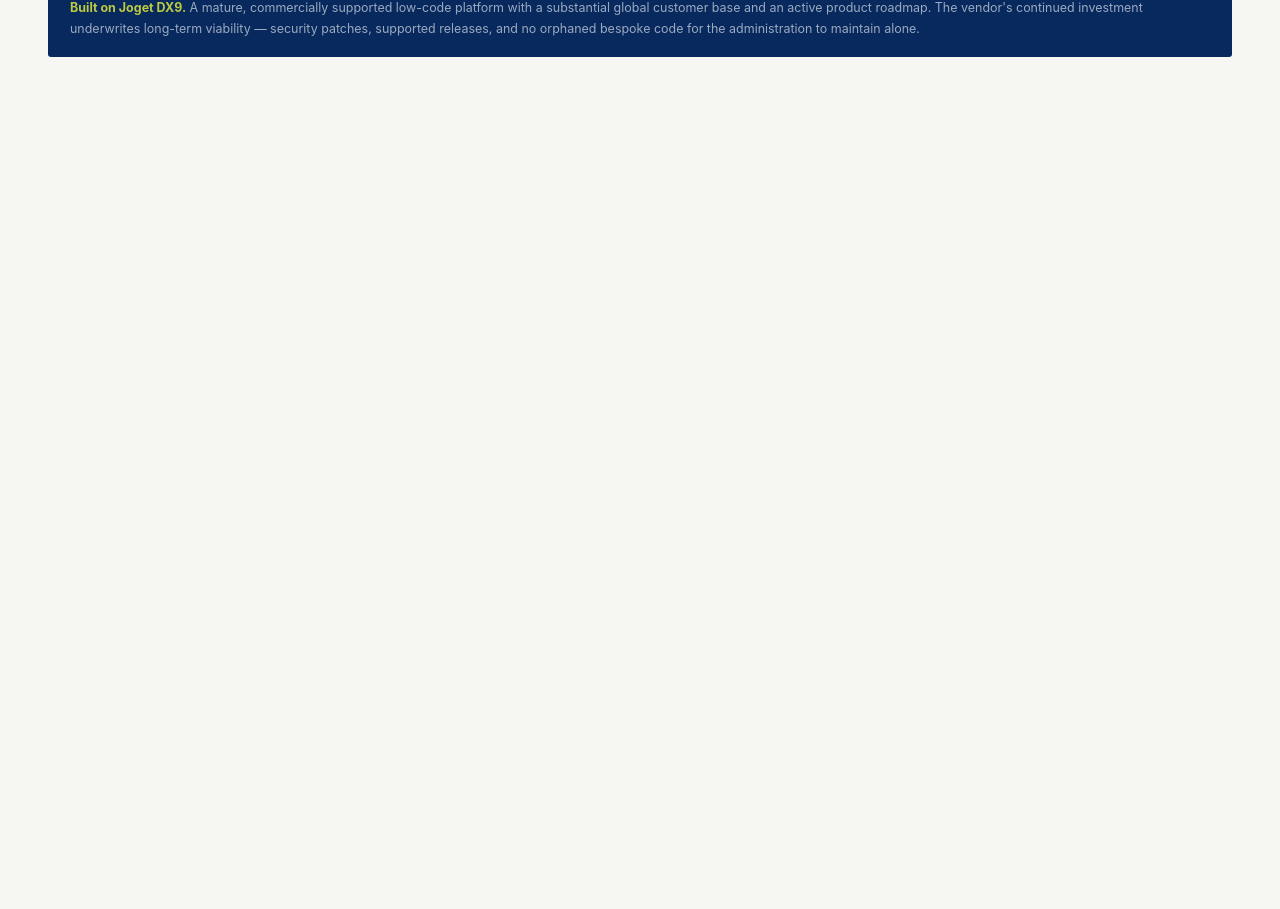
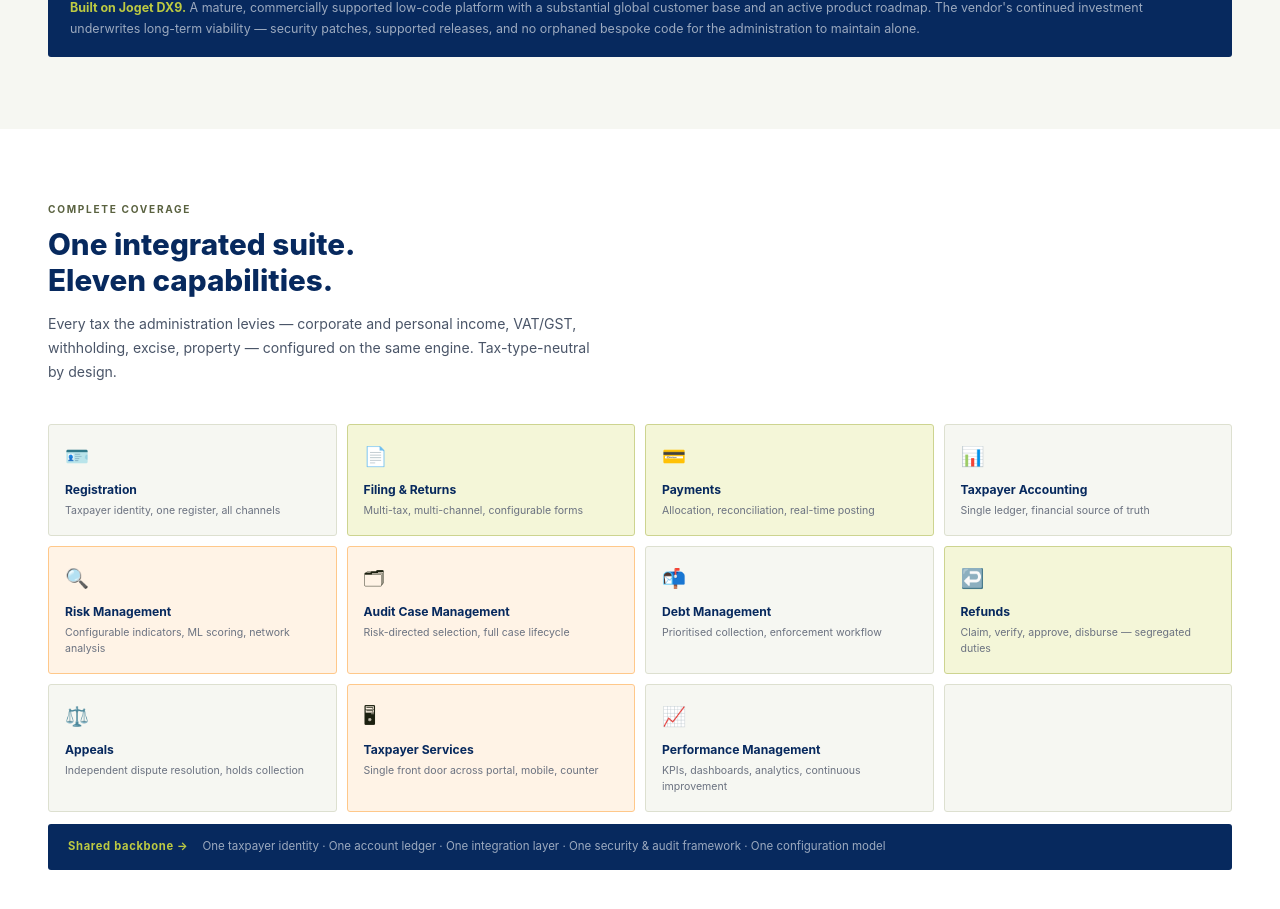
Before and after one commit to alaponin/daftaria-website, a React (Vite) app: page / in a window 1280 px wide. Shown: the part 1613-2522 px from the top of the page. Before the commit the page ends 1742 px from the top, so only its background shows below. Built offline with nearby package versions, Linux system fonts and the light colour scheme.

Commit message:
feat: Capabilities section — 11-module grid + backbone bar

```diff
--- /dev/null
+++ b/src/components/Capabilities.css
@@ -0,0 +1,76 @@
+.capabilities {
+  background: white;
+  padding: 72px 48px;
+}
+
+.capabilities__h2 {
+  font-size: 1.85rem;
+  font-weight: 800;
+  color: var(--blue);
+  line-height: 1.2;
+  margin-bottom: 0.875rem;
+}
+
+.capabilities__grid {
+  display: grid;
+  grid-template-columns: repeat(4, 1fr);
+  gap: 10px;
+  margin-bottom: 12px;
+}
+
+.cap-card {
+  border-radius: 3px;
+  padding: 16px;
+  border: 1px solid var(--border);
+}
+
+.cap-card--default { background: var(--off); }
+.cap-card--green   { background: #f4f6d8; border-color: #cdd490; }
+.cap-card--orange  { background: #fff3e6; border-color: #ffc88a; }
+.cap-card--empty   { background: var(--off); min-height: 100px; }
+
+.cap-card__icon { font-size: 1.2rem; margin-bottom: 8px; }
+
+.cap-card__title {
+  font-size: 0.76rem;
+  font-weight: 700;
+  color: var(--blue);
+  margin-bottom: 4px;
+}
+
+.cap-card__desc {
+  font-size: 0.66rem;
+  color: #6b7280;
+  line-height: 1.5;
+}
+
+.capabilities__spine {
+  background: var(--blue);
+  border-radius: 3px;
+  padding: 14px 20px;
+  display: flex;
+  align-items: center;
+  gap: 14px;
+  flex-wrap: wrap;
+}
+
+.capabilities__spine-label {
+  font-size: 0.7rem;
+  font-weight: 700;
+  color: var(--green);
+  letter-spacing: 0.06em;
+  white-space: nowrap;
+  flex-shrink: 0;
+}
+
+.capabilities__spine-desc {
+  font-size: 0.72rem;
+  color: var(--on-dark-secondary);
+  line-height: 1.5;
+}
+
+@media (max-width: 768px) {
+  .capabilities { padding: 52px 20px; }
+  .capabilities__grid { grid-template-columns: repeat(2, 1fr); }
+  .cap-card--empty { display: none; }
+}
--- a/src/components/Capabilities.jsx
+++ b/src/components/Capabilities.jsx
@@ -1 +1,47 @@
-export default function Capabilities() { return <div /> }
+import './Capabilities.css'
+
+const CAPS = [
+  { icon: '🪪', title: 'Registration',           desc: 'Taxpayer identity, one register, all channels',             variant: 'default' },
+  { icon: '📄', title: 'Filing & Returns',        desc: 'Multi-tax, multi-channel, configurable forms',              variant: 'green'   },
+  { icon: '💳', title: 'Payments',               desc: 'Allocation, reconciliation, real-time posting',             variant: 'green'   },
+  { icon: '📊', title: 'Taxpayer Accounting',    desc: 'Single ledger, financial source of truth',                  variant: 'default' },
+  { icon: '🔍', title: 'Risk Management',         desc: 'Configurable indicators, ML scoring, network analysis',     variant: 'orange'  },
+  { icon: '🗂',  title: 'Audit Case Management',  desc: 'Risk-directed selection, full case lifecycle',              variant: 'orange'  },
+  { icon: '📬', title: 'Debt Management',         desc: 'Prioritised collection, enforcement workflow',              variant: 'default' },
+  { icon: '↩️', title: 'Refunds',                desc: 'Claim, verify, approve, disburse — segregated duties',      variant: 'green'   },
+  { icon: '⚖️', title: 'Appeals',               desc: 'Independent dispute resolution, holds collection',           variant: 'default' },
+  { icon: '🖥',  title: 'Taxpayer Services',      desc: 'Single front door across portal, mobile, counter',          variant: 'orange'  },
+  { icon: '📈', title: 'Performance Management', desc: 'KPIs, dashboards, analytics, continuous improvement',       variant: 'default' },
+]
+
+export default function Capabilities() {
+  return (
+    <section className="capabilities" id="capabilities">
+      <p className="eyebrow eyebrow--muted">Complete coverage</p>
+      <h2 className="capabilities__h2">
+        One integrated suite.<br />Eleven capabilities.
+      </h2>
+      <p className="s-sub">
+        Every tax the administration levies — corporate and personal income, VAT/GST, withholding,
+        excise, property — configured on the same engine. Tax-type-neutral by design.
+      </p>
+      <div className="capabilities__grid">
+        {CAPS.map(({ icon, title, desc, variant }) => (
+          <div key={title} className={`cap-card cap-card--${variant}`}>
+            <div className="cap-card__icon">{icon}</div>
+            <h4 className="cap-card__title">{title}</h4>
+            <p className="cap-card__desc">{desc}</p>
+          </div>
+        ))}
+        <div className="cap-card cap-card--empty" aria-hidden="true" />
+      </div>
+      <div className="capabilities__spine">
+        <span className="capabilities__spine-label">Shared backbone →</span>
+        <span className="capabilities__spine-desc">
+          One taxpayer identity · One account ledger · One integration layer ·
+          One security &amp; audit framework · One configuration model
+        </span>
+      </div>
+    </section>
+  )
+}
```
